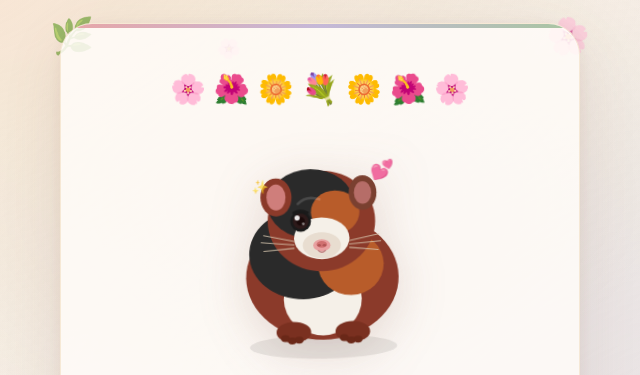
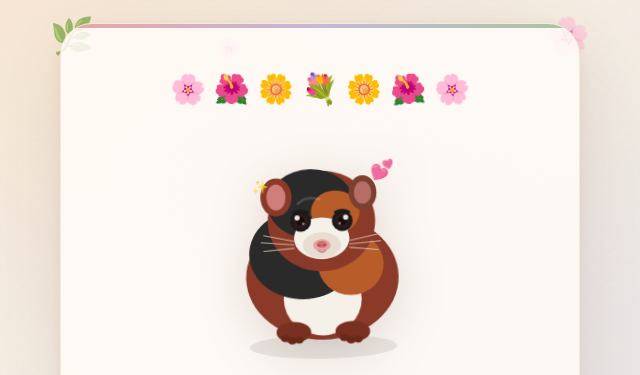
Before and after one commit to JMCocchi/Gus, a plain HTML site: page index.html in a window 1280 px wide. Shown: the part 200-575 px from the top of the page, 320-960 px from the left. Drawn offline with nearby package versions, Linux system fonts and the light colour scheme; a web font is replaced by a local one.

Commit message:
Update index.html

```diff
--- a/index.html
+++ b/index.html
@@ -357,6 +357,18 @@
           <!-- Ceja/pelaje sobre ojo izquierdo -->
           <path d="M120,110 Q128,106 136,110" stroke="#1A1A1A" stroke-width="3" fill="none" stroke-linecap="round"/>
 
+          <!-- OJO derecho -->
+          <circle cx="176" cy="120" r="12" fill="#1A1A1A"/>
+          <circle cx="176" cy="120" r="9" fill="#2D1A1A"/>
+          <circle cx="176" cy="120" r="5" fill="#1A0A0A"/>
+
+          <!-- Brillo del ojo derecho -->
+          <circle cx="180" cy="116" r="3" fill="white" opacity="0.9"/>
+          <circle cx="173" cy="123" r="1.5" fill="white" opacity="0.5"/>
+
+          <!-- Ceja/pelaje sobre ojo derecho -->
+          <path d="M168,110 Q176,106 184,110" stroke="#1A1A1A" stroke-width="3" fill="none" stroke-linecap="round"/>
+
           <!-- Oreja izquierda -->
           <ellipse cx="100" cy="92" rx="18" ry="22" fill="#8B3A2A"/>
           <ellipse cx="100" cy="92" rx="11" ry="15" fill="#E09090" opacity="0.8"/>
```
